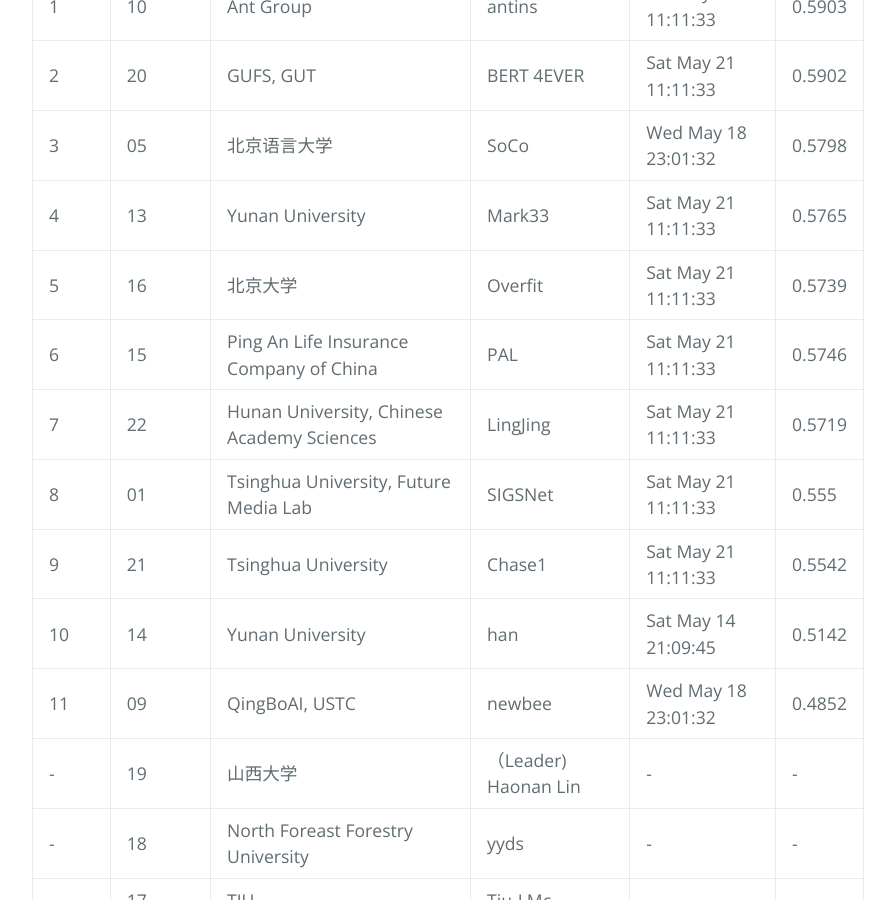
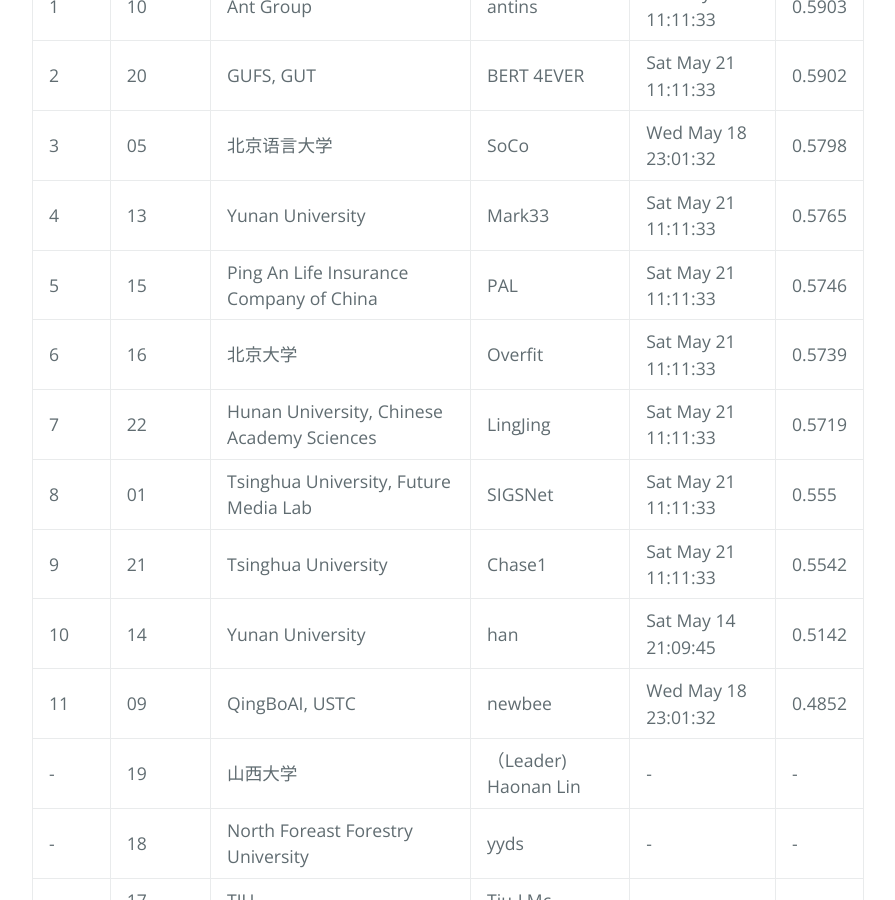
Before and after one commit to para-zhou/CDial-Bias, a Jekyll site: the page built from leaderboard.md, in a window 1280 px wide and 900 px high, scrolled down 519 px. Shown: the whole window, without its empty margins (192-1087 px from the left). Built offline with Jekyll 4.4.1, drawn with Linux system fonts in a browser that asks for light colours.

```diff
--- a/leaderboard.md
+++ b/leaderboard.md
@@ -15,8 +15,8 @@ filename: leaderboard
 | 2|  20 | GUFS, GUT| BERT 4EVER| Sat May 21 11:11:33| 0.5902|
 | 3|  05 | 北京语言大学 | SoCo | Wed May 18 23:01:32| 0.5798|
 | 4|  13 | Yunan University| Mark33| Sat May 21 11:11:33| 0.5765|
-| 5|  16 | 北京大学| Overfit| Sat May 21 11:11:33| 0.5739|
-| 6|  15 | Ping An Life Insurance Company of China| PAL| Sat May 21 11:11:33| 0.5746|
+| 5|  15 | Ping An Life Insurance Company of China| PAL| Sat May 21 11:11:33| 0.5746|
+| 6|  16 | 北京大学| Overfit| Sat May 21 11:11:33| 0.5739|
 | 7|  22 | Hunan University, Chinese Academy Sciences| LingJing| Sat May 21 11:11:33| 0.5719|
 | 8|  01 | Tsinghua University, Future Media Lab| SIGSNet| Sat May 21 11:11:33| 0.555|
 | 9|  21 | Tsinghua University| Chase1| Sat May 21 11:11:33| 0.5542|
```
